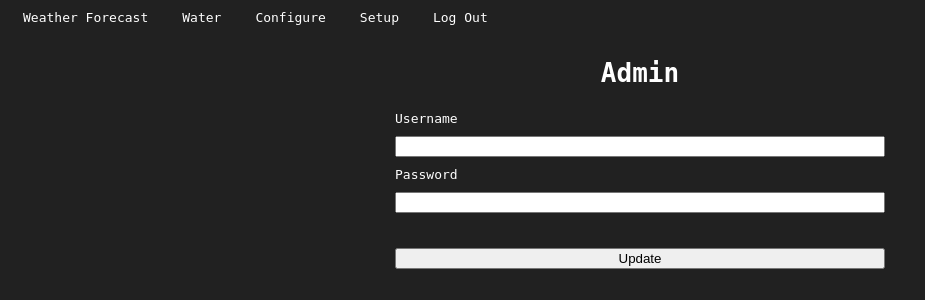
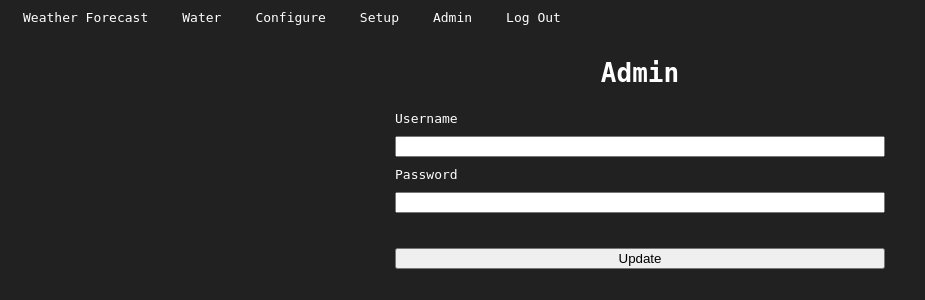
Before and after one commit to PetercSnk/web-app-garden, a Flask app: page /auth/admin in a window 1280 px wide. Shown: the top 300 px of the page, without its empty margins (0-925 px from the left). Run offline with Flask 3, Linux system fonts and the light colour scheme; the visitor is signed in with stand-in values (Sample User, id 1); parts of the project's set-up code (start-up, migrations or seed data) failed here and were passed over.

Commit message:
added admin nav item

```diff
--- a/app/core/templates/core/core.html
+++ b/app/core/templates/core/core.html
@@ -14,6 +14,7 @@
                 <a class="nav-item" href="{{ url_for('water_bp.water_check') }}">Water</a>
                 <a class="nav-item" href="{{ url_for('water_bp.configure_check') }}">Configure</a>
                 <a class="nav-item" href="{{ url_for('water_bp.setup') }}">Setup</a>
+                <a class="nav-item" href="{{ url_for('auth_bp.admin') }}">Admin</a>
                 <a class="nav-item" href="{{ url_for('auth_bp.logout') }}">Log Out</a>
             {% endif %}
         </nav>
```
